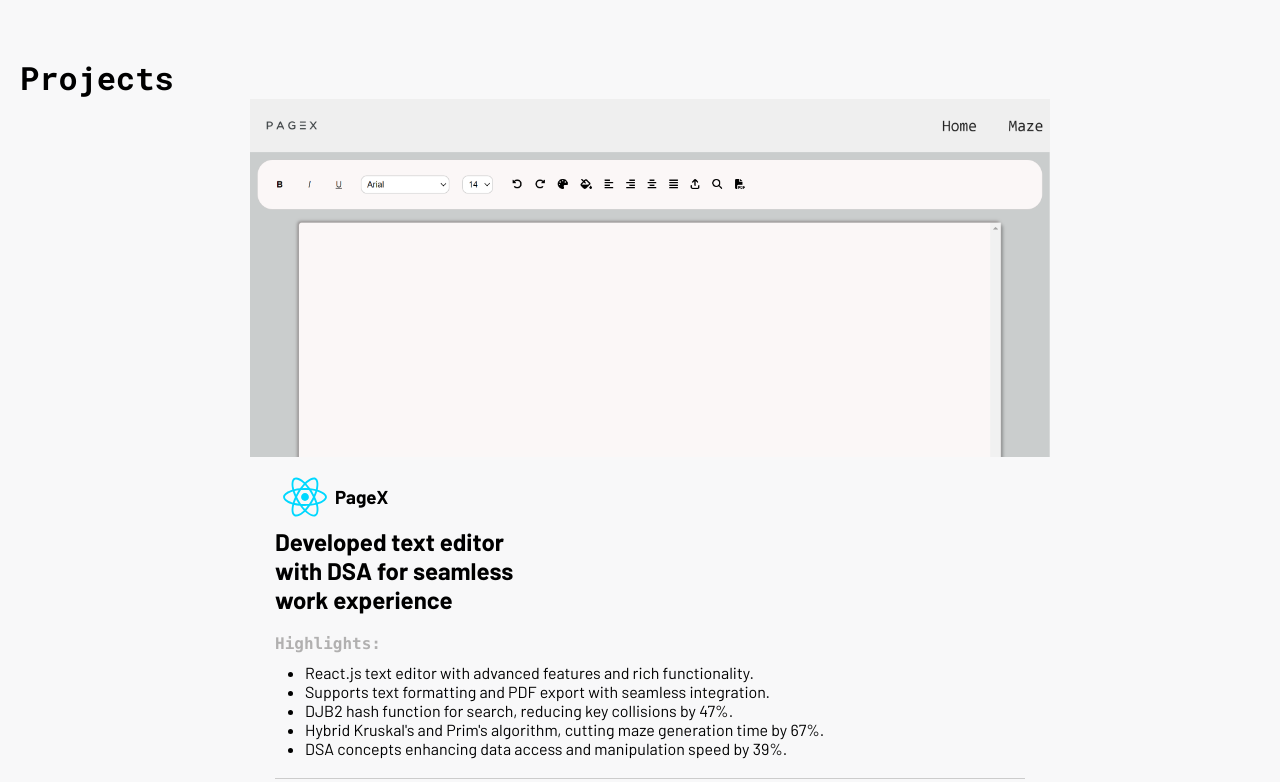
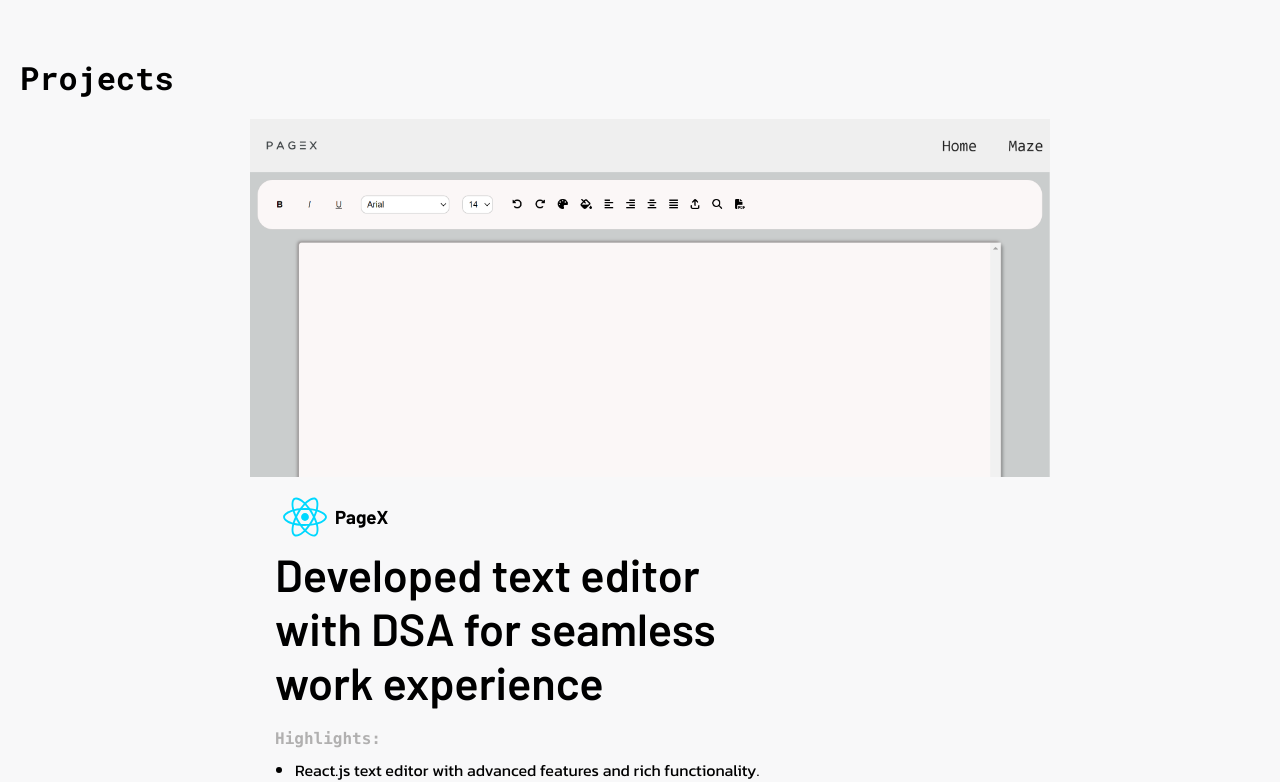
Before and after one commit to mooojn/Portfolio, a React (Vite) app: page / in a window 1280 px wide. Shown: the part 543-1325 px from the top of the page. Built offline with nearby package versions, Linux system fonts and the light colour scheme.

Commit message:
Add style

```diff
--- a/src/styles/ProjectCard.css
+++ b/src/styles/ProjectCard.css
@@ -1,9 +1,10 @@
 .project-card {
+    font-family: 'Barlow';
     display: flex;
     flex-direction: column;
     align-items: center;
-    font-family: 'Barlow';
     gap: 10px;
+    margin-top: 20px;
 }
 
 .project-img {
@@ -20,6 +21,7 @@
 .project-info {
     display: flex;
     align-items: center;
+    cursor: pointer;
 }
 
 .project-info img {
@@ -33,11 +35,14 @@
 }
 
 .project-highlights ul {
+    font-family: 'Kanit';
     list-style:disc;
-    margin-left: 30px;
+    margin-left: 20px;
 }
 
 .project-content h2 {
-    width: 250px;
+    font-size: 45px;
+    font-weight: 600;
+    width: 500px;
     margin-bottom: 20px;
 }
```
